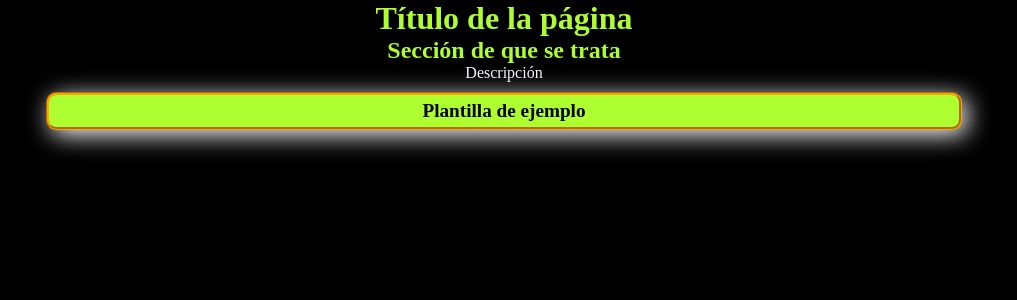
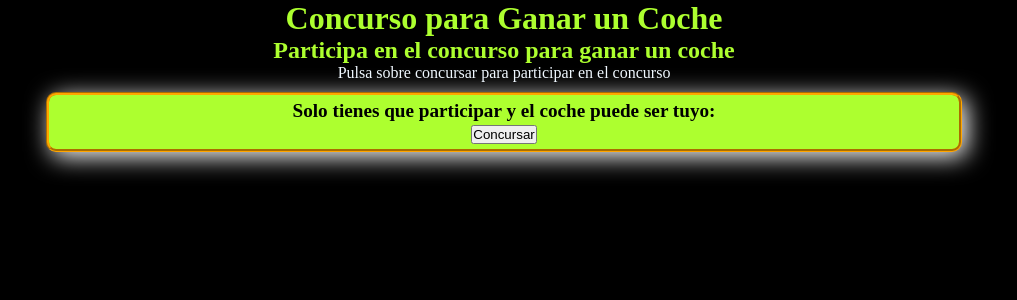
Before and after one commit to raupulus/html-php-css-js-practice-games, a PHP site: page / in a window 1280 px wide. Shown: the top 300 px of the page, without its empty margins (136-1153 px from the left). Run offline with PHP 8.4, Linux system fonts and the light colour scheme.

Commit message:
agregada descripción y botón para comenzar evento

```diff
--- a/Truco Concurso/index.php
+++ b/Truco Concurso/index.php
@@ -1,10 +1,10 @@
 <!DOCTYPE html>
 <HTML lang="es">
 <HEAD>
-	<TITLE>Nombre</TITLE>
+	<TITLE>Concurso para Ganar un Coche</TITLE>
 	<META charset="utf-8"/>
 	<META name="description" content="Plantilla de Ejemplo"/>
-	<META name="keywords" content="ejemplo, plantilla, programación, Raúl Caro Pastorino, Fryntiz"/>
+	<META name="keywords" content="concurso, coche, ganar, plantilla, programación, Raúl Caro Pastorino, Fryntiz"/>
 	<META name="author" content="Raúl Caro Pastorino"/>
 	<LINK rel="shortcut icon" href="./images/favicon.png"/>
 	<LINK rel="stylesheet" href="./CSS/styles.css"/>
@@ -12,11 +12,15 @@
 </HEAD>
 
 <BODY>
-	<H1 id="titulo1">Título de la página</H1>
-	<H2 id="titulo2">Sección de que se trata</H2>
-	<P>Descripción</P>
+	<H1 id="titulo1">Concurso para Ganar un Coche</H1>
+	<H2 id="titulo2">Participa en el concurso para ganar un coche</H2>
+	<P>Pulsa sobre concursar para participar en el concurso</P>
 	<DIV class="ejemplo">
-		Plantilla de ejemplo
+		Solo tienes que participar y el coche puede ser tuyo:
+		<BR/>
+		<FORM name="concurso">
+			<INPUT type="button" name="concursar" value="Concursar"/>
+		</FORM>
 	</DIV>
 <?php
 
```
